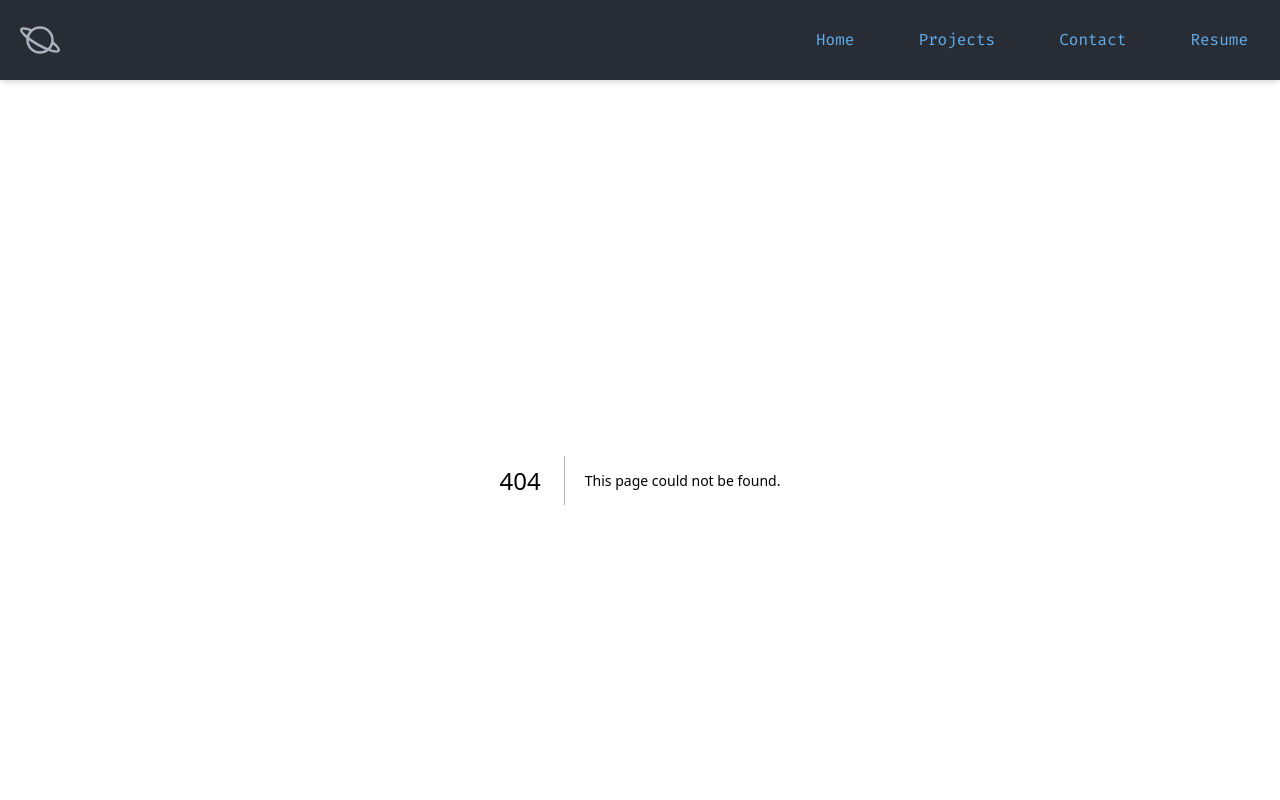
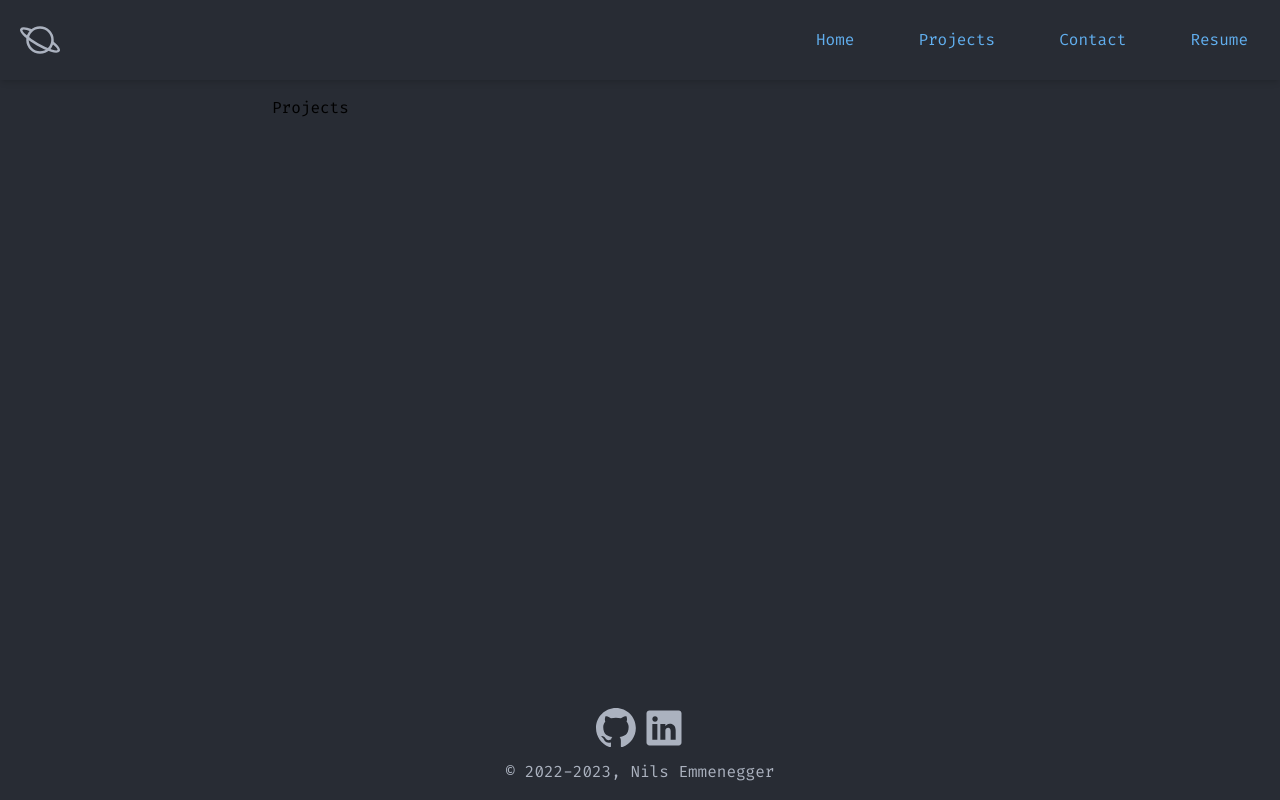
Before and after one commit to nils-emmenegger/nils-emmenegger.github.io, a Next.js app: page /projects in a window 1280 px wide. Before the commit this address had no page. Shown: the top 800 px of the page. Built offline with nearby package versions, Linux system fonts and the light colour scheme.

Commit message:
Create contact and projects pages

```diff
--- /dev/null
+++ b/app/contact/page.tsx
@@ -0,0 +1,3 @@
+export default function Contact() {
+  return <div className="mx-auto max-w-3xl p-4">Contact page</div>;
+}
--- /dev/null
+++ b/app/projects/page.tsx
@@ -0,0 +1,3 @@
+export default function Projects() {
+  return <div className="mx-auto max-w-3xl p-4">Projects</div>;
+}
```
